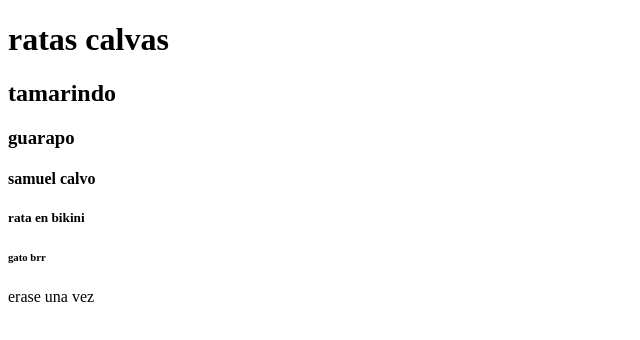
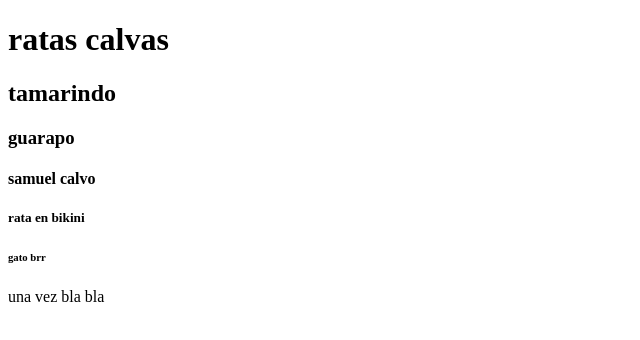
Before and after one commit to lau0814/htlm-laura-castro, a website: page index.html in a window 1280 px wide. Shown: the full height of the page, 0-640 px from the left. Drawn offline with Linux system fonts and the light colour scheme.

Commit message:
titulos y parrafos

```diff
--- a/index.html
+++ b/index.html
@@ -28,5 +28,5 @@
   </body>
 </html>
 <p>
-  erase una vez
+  una vez bla bla
 </p>
```
